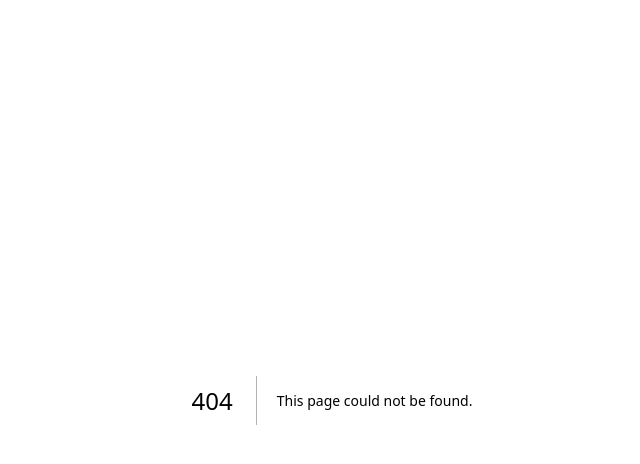
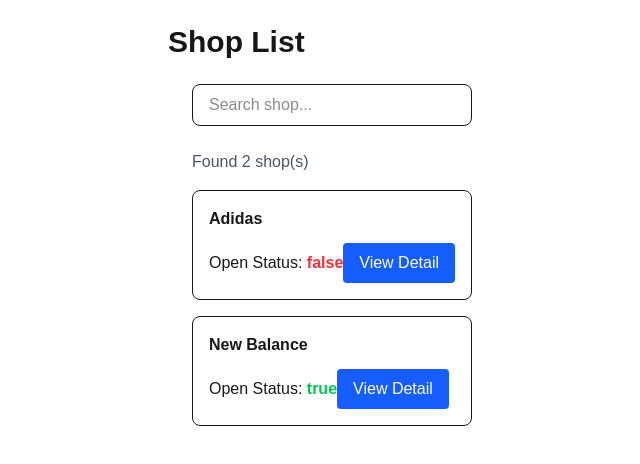
Before and after one commit to korntepchomnanpoj-star/song-next-app, a Next.js app: page /week07 in a window 1280 px wide. Before the commit this address had no page. Shown: the top 464 px of the page, without its empty margins (308-948 px from the left). Built offline with nearby package versions, Linux system fonts and the light colour scheme.

Commit message:
week07 commit

```diff
--- /dev/null
+++ b/app/week07/[id]/page.tsx
@@ -0,0 +1,48 @@
+import Link from "next/link";
+import { shops } from "../components/shopitem";
+import Loading from "../components/Loading";
+import { Suspense } from "react";
+
+export default async function ShopDetail({ params }){
+  const { id } = await params;
+
+  const shop = shops.find(
+    item => item.id === Number(id)
+  );
+
+  return(
+    <>
+    <Suspense fallback={<Loading />}>
+       <div className="w-xl mx-auto p-6">
+      <h1 className="text-3xl font-bold">
+        Shop Detail
+      </h1>
+
+      <div
+        key={shop.id}
+        className="border rounded-lg p-4 m-4"
+      >
+        <p className="mt-4 font-semibold">
+          ID: {shop.id}
+        </p>
+        <p className="my-4">
+          Title: {shop.Title}
+        </p>
+        <p className="my-4">
+         Open Status:{" "}
+         <span className={shop.openStatus ? "text-green-500 font-bold" : "text-red-500 font-bold"}>
+         {shop.openStatus ? "true" : "false"}
+         </span>
+        </p>
+      </div>
+
+      <Link
+        href="/week07"
+        className="bg-gray-600 text-white px-4 py-2 rounded"
+      >Back</Link>
+
+    </div>
+    </Suspense>
+    </>
+  );
+}
--- /dev/null
+++ b/app/week07/components/Loading.tsx
@@ -0,0 +1,9 @@
+export default function Loading() {
+  // Return your custom skeleton or spinner component
+  return (
+    <div className="flex items-center justify-center min-h-screen">
+      <div className="animate-spin rounded-full h-12 w-12 border-t-2 border-b-2 border-blue-500"></div>
+      <p className="ml-3 text-lg font-semibold">Loading...</p>
+    </div>
+  );
+}
--- /dev/null
+++ b/app/week07/components/ShopList.tsx
@@ -0,0 +1,64 @@
+"use client";
+
+import { useState } from "react";
+import Link from "next/link";
+
+export default function ShopList({ data }){
+
+    const [keyword, setKeyword] = useState("");
+
+    const filterShops = data.filter(
+      (item) => {
+        const searchText = keyword.toLowerCase();
+        return item.title.toLowerCase().includes(searchText)
+      }
+    );
+
+    return (
+        <div className="max-w-3xl ma-auto p-6">
+
+               {/* Search */}
+      <div className="mb-6">
+
+        <input
+          type="text"
+          value={keyword}
+          onChange={(e) =>
+            setKeyword(e.target.value)
+          }
+          placeholder="Search shop..."
+          className="w-full border rounded-lg px-4 py-2 focus:outline-none focus:ring-2 focus:ring-blue-500"
+        />
+
+      </div>
+
+        <div className="mb-4 text-gray-600">
+            Found {data.length} shop(s)
+        </div>
+
+        <div className="space-y-4">
+
+             {
+                 filterShops.map(shop => (
+                <div key={shop.id} className="border rounded-lg p-4">
+                   <h2 className="font-semibold">
+                    {shop.title}
+                   </h2>
+                    Open Status:{" "}
+         <span className={shop.openStatus ? "text-green-500 font-bold" : "text-red-500 font-bold"}>
+         {shop.openStatus ? "true" : "false"}
+         </span>
+                   <Link
+                   href={`/week07/${shop.id}`}
+                   className ="inline-block mt-3 bg-blue-600 text-white px-4 py-2 rounded"
+                   >
+                    View Detail
+                   </Link>
+                 </div>
+                ))
+                }
+
+            </div>
+         </div>
+    );
+}
--- /dev/null
+++ b/app/week07/components/shopitem.tsx
@@ -0,0 +1,15 @@
+// Object array
+export const shops = [
+    {
+        id: 1,
+        title: "Adidas",
+        location: { lat: 100, long: 100 },
+        openStatus: false
+    },
+    {
+        id: 2,
+        title: "New Balance",
+        location: { lat: 105, long: 109 },
+        openStatus: true
+    }
+];
--- /dev/null
+++ b/app/week07/page.tsx
@@ -0,0 +1,24 @@
+import { Suspense } from "react";
+import { shops } from "./components/shopitem";
+import Loading from "./components/Loading";
+import ShopList from "./components/ShopList"
+
+export default function ShopPage() {
+
+    return (
+        <div className="max-w-3xl mx-auto mt-6">
+
+        <h1 className="text-3xl font-bold">
+            Shop List
+        </h1>
+
+        <Suspense fallback={<Loading />}>
+           <ShopList data={shops} />
+        </Suspense>
+
+
+
+        </div>
+    );
+
+}
```
